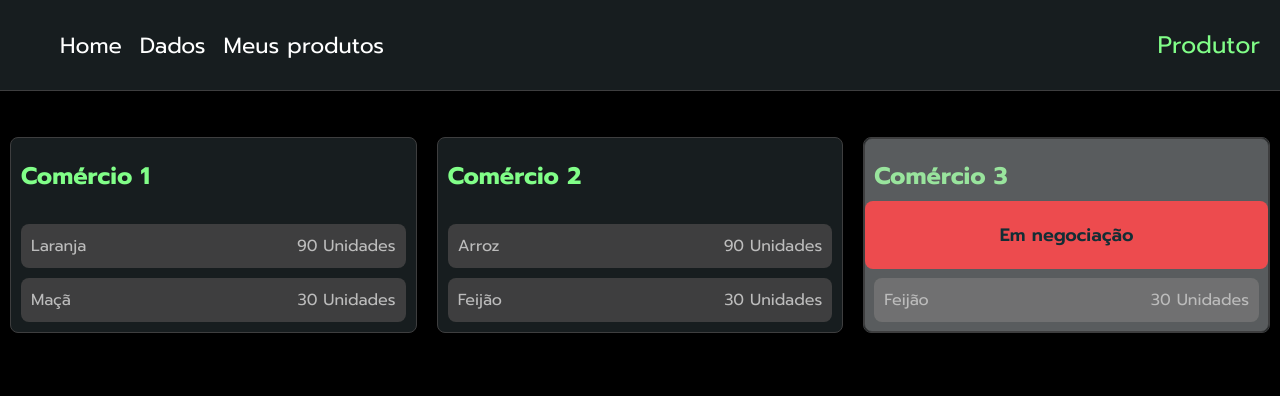
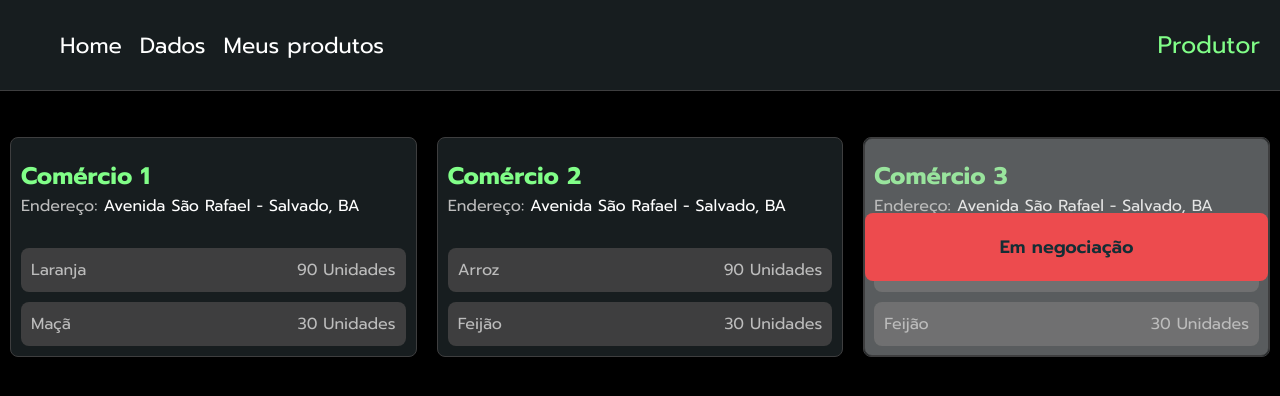
Before and after one commit to eduardojfronza/FIAP-Sprint-2, a React (Create React App) app: page /producer in a window 1280 px wide. Shown: the top 396 px of the page. Built offline with nearby package versions, Linux system fonts and the light colour scheme.

Commit message:
fix: add address do producer market list

```diff
--- a/src/routes/Producer/index.jsx
+++ b/src/routes/Producer/index.jsx
@@ -24,14 +24,17 @@ const markets = [
         amount: "30 Unidades",
       },
     ],
+    location: "Avenida São Rafael - Salvado, BA",
     status: "open",
   },
   {
     products: marketProducts,
+    location: "Avenida São Rafael - Salvado, BA",
     status: "open",
   },
   {
     products: marketProducts,
+    location: "Avenida São Rafael - Salvado, BA",
     status: "negotiating",
   },
 ];
@@ -51,8 +54,11 @@ function ProducerHome() {
                 className="card_data container_stock_products"
                 key={marketIndex}
               >
-                <div className="header_card_data">
+                <div className="header_card_data market">
                   <h2>Comércio {marketIndex + 1}</h2>
+                  <p>
+                    <span>Endereço:</span> <span>{market.location}</span>
+                  </p>
                 </div>
                 <div className="list_items_data">
                   <ul>
--- a/src/styles/Home/data-merchant.css
+++ b/src/styles/Home/data-merchant.css
@@ -27,6 +27,16 @@
     justify-content: space-between;
     padding: 20px 10px;
     color: #81fe88;
+  }
+  .header_card_data.market {
+    flex-direction: column;
+    align-items: flex-start;
+  }
+  .header_card_data.market p span:first-child {
+    color: #bcbcbc;
+  }
+  .header_card_data.market p span:last-child {
+    color: white;
   }
 
   div.negotiating {
```
